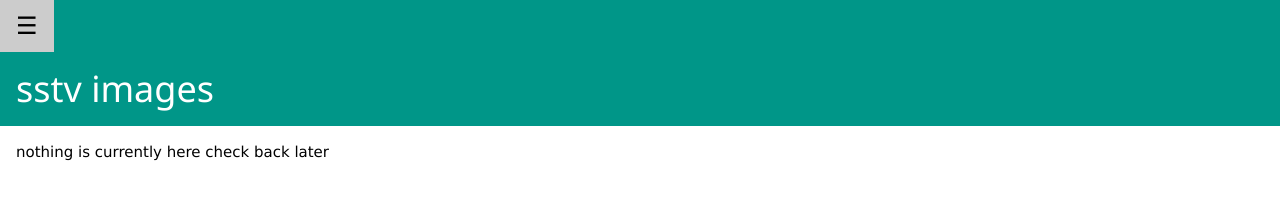
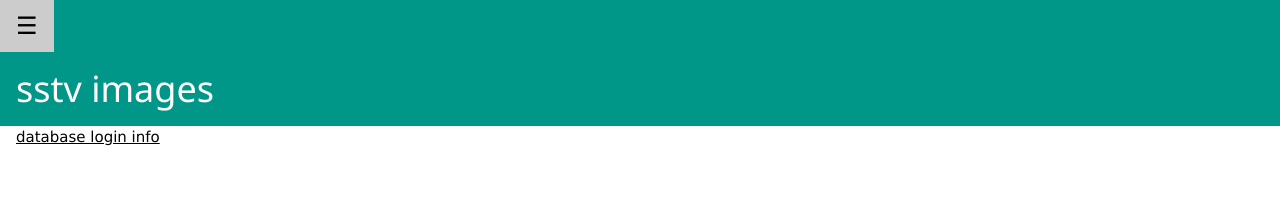
Before and after one commit to Raiidiation/youareworthy, a plain HTML site: page image_archive/index.html in a window 1280 px wide. Drawn offline with nearby package versions, Linux system fonts and the light colour scheme; some packages are replaced by stand-ins of ours; a script that the page names is missing.

Commit message:
Update index.html

```diff
--- a/image_archive/index.html
+++ b/image_archive/index.html
@@ -25,7 +25,7 @@
 </div>
 
 <div class="w3-container">
-  <p> nothing is currently here check back later </p>
+  <a href="login.jpg" target="_blank">database login info</a>
 </div>
 
 </div>
```
